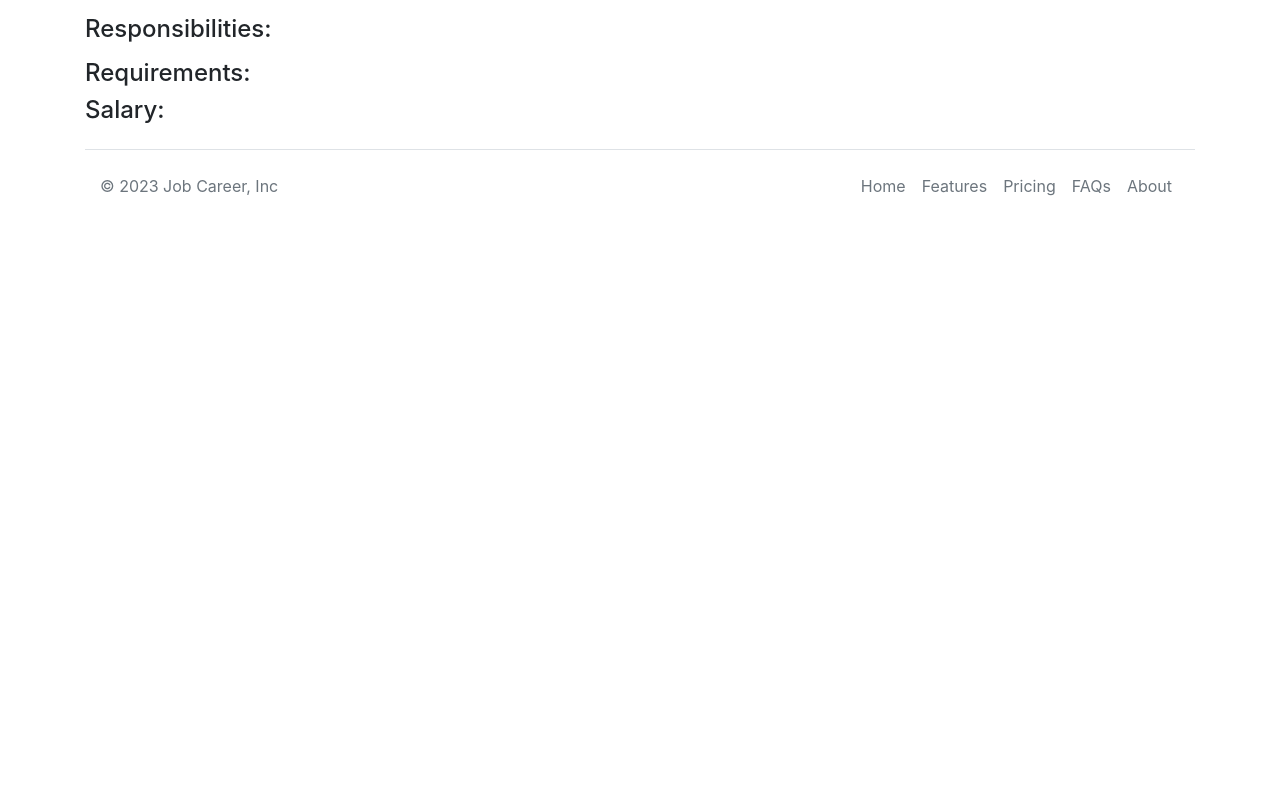
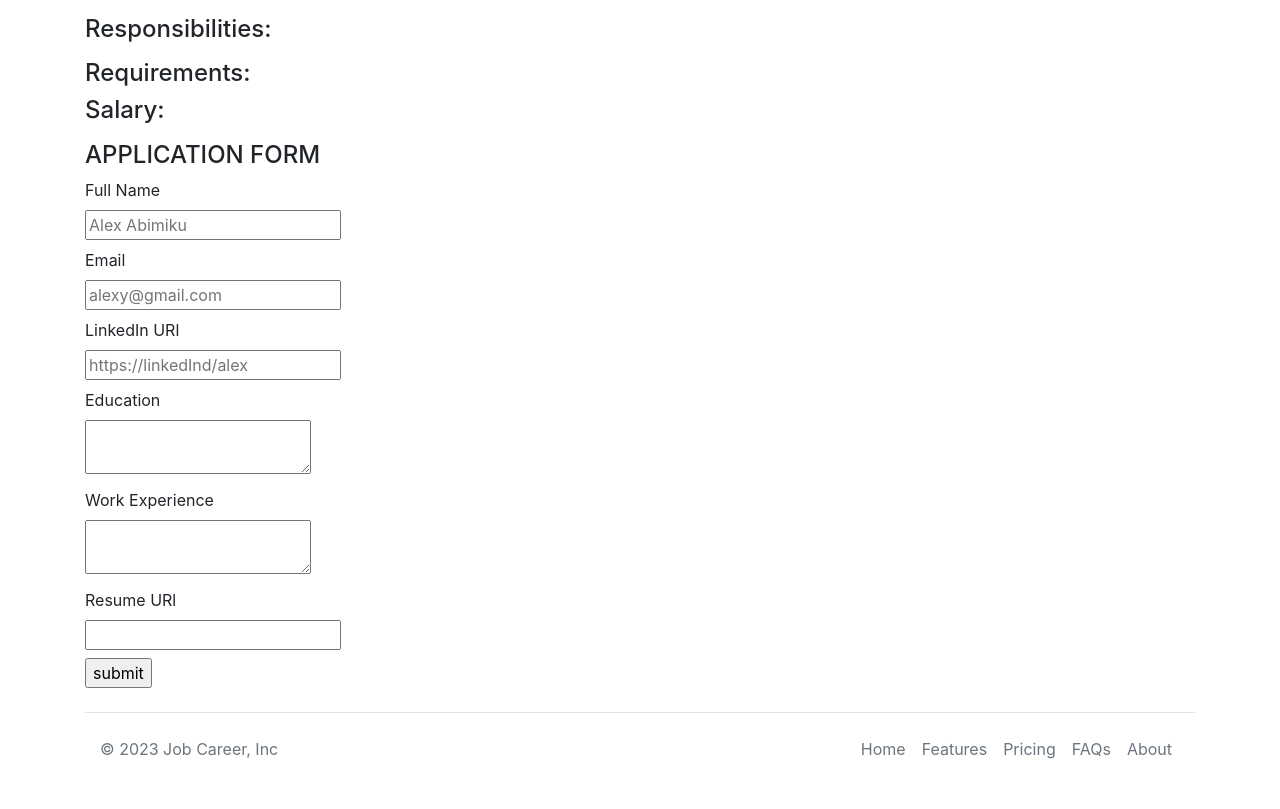
Before and after one commit to AlexAbims/job-careerv2, a Flask app: template templates/jobpage.html in a window 1280 px wide. Shown: the part 151-960 px from the top of the page. Before the commit the page ends 347 px from the top, so only its background shows below. Run offline with Flask 3, Linux system fonts and the light colour scheme; the template is opened without the code that fills it, so the values that code supplies are empty.

Commit message:
added post data

```diff
--- a/main.py
+++ b/main.py
@@ -1,4 +1,4 @@
-from flask import Flask, render_template, jsonify
+from flask import Flask, render_template, jsonify, request
 from database import load_jobs_from_db, load_job_from_db
 
 app = Flask(__name__)
@@ -24,6 +24,14 @@ def show_job(id):
     return "Job not Found", 404
   return render_template('jobpage.html',
                           job=job)
+@app.route("/job/<id>/apply", methods=['post'])
+def apply_to_job(id):
+  data=request.args
+  #store data in the Db
+  # send Email
+  #display acknowlodgment
+  return  render_template('application-submitted.html',
+                          application=data)
 
 if __name__ == "__main__":
   app.run(host='0.0.0.0', debug=True)
--- /dev/null
+++ b/templates/application-form.html
@@ -0,0 +1,36 @@
+<h4>APPLICATION FORM</h4>
+<form method="post" action="/job/{{job['id']}}/apply" >
+<div class="mb-2">
+  <label>Full Name</label><br>
+  <input type="text" name="full_name" placeholder="Alex Abimiku" >
+</div>
+<div class="mb-2">
+  <label>Email</label><br>
+  <input type="email" name="email" placeholder="alexy@gmail.com">
+</div>
+<div class="mb-2">
+  <label>LinkedIn URl</label><br>
+  <input type="text" name="linkedin-url" placeholder="https://linkedInd/alex">
+
+</div>
+  <div class="mb-2">
+  <label>Education</label><br>
+  <textarea name="education" placeholder="Education Qualification here">
+    </textarea>
+
+</div>
+  <div class="mb-2">
+  <label>Work Experience</label><br>
+  <textarea name="work_experience" placeholder="Education Qualification here">
+    </textarea>
+
+</div>
+  <div class="mb-2">
+  <label>Resume URl</label><br>
+  <input type="text" name="resume_url"">
+
+</div>
+  <div class="mb-2">
+  <input type="submit"  value="submit">
+</div>
+</form>
--- a/templates/jobpage.html
+++ b/templates/jobpage.html
@@ -31,12 +31,15 @@
   </ul>
 
   <h4>Requirements:</h4>
+
     {% for line in job.requirements.split("\n")%}
     <li>{{line}}</li>
     {%endfor%}
   </ul>
+
      <h4>Salary:</h4>
   <p>{{job.currency}}{{job.salary}}</p>
+    {%include ('application-form.html')%}
   </div>
       {% include('footer.html')%}
 </body>
```
Also changed, not shown: templates/application-submitted.html (added, +12 -0 lines).
